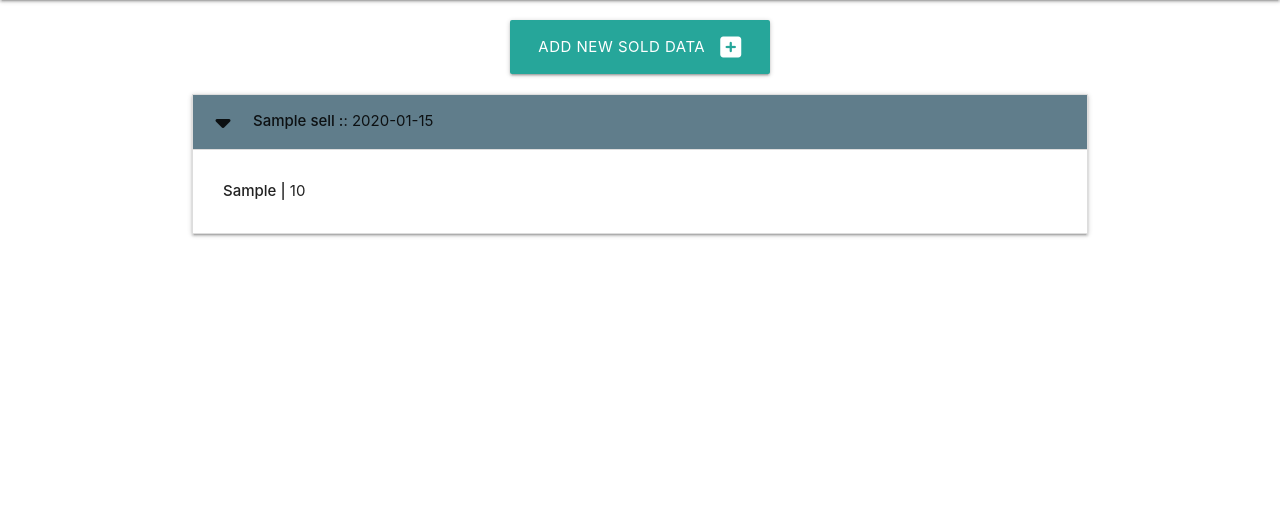
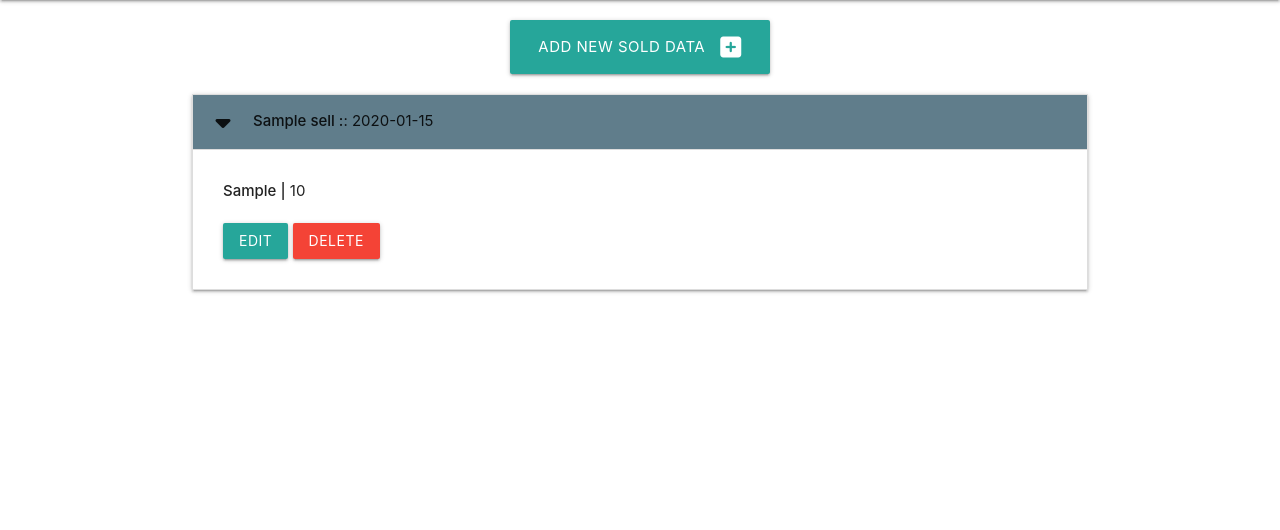
Before and after one commit to ZakariyeNor/db-flask-finale, a Flask app: page / in a window 1280 px wide, after a click that opens the changed part. Shown: the part 64-594 px from the top of the page. Run offline with Flask 3, Linux system fonts and the light colour scheme; tables that the repository leaves empty hold one stand-in row (values such as "Sample post"); some libraries are stand-ins or nearby versions.

Commit message:
change the template edit name and, it's view and links

```diff
--- a/sellmanager/routes.py
+++ b/sellmanager/routes.py
@@ -27,14 +27,14 @@ def new_category():
 
 
 
-@app.route("/edit_sells/<int:category_id>", methods=["GET", "POST"])
-def edit_sells(category_id):
-    edit_sells = Category.query.get_or_404(category_id)
+@app.route("/edit_category/<int:category_id>", methods=["GET", "POST"])
+def edit_category(category_id):
+    edit_category = Category.query.get_or_404(category_id)
     if request.method == "POST":
-        edit_sells.category_name = request.form.get('category_name')
+        edit_category.category_name = request.form.get('category_name')
         db.session.commit()
         return redirect(url_for('sells_category'))
-    return render_template('edit_sells.html', edit_sells=edit_sells)
+    return render_template('edit_category.html', edit_category=edit_category)
 
 
 
--- a/sellmanager/static/css/style.css
+++ b/sellmanager/static/css/style.css
@@ -4,11 +4,15 @@ body {
     flex-direction: column;
   }
 
-  main {
+main {
     flex: 1 0 auto;
   }
 
-  .mtin {
+.mtin {
 
     margin-top: 20px;
   }
+
+.carda .cardad {
+  margin-top: 20px;
+}
--- a/sellmanager/templates/edit_sells.html
+++ b/sellmanager/templates/edit_category.html
@@ -5,11 +5,11 @@
 <h3 class="blue-grey-taxt text-lighten-1- center-align">Edit Sells Category</h3>
 
 <div class="row card-panel grey lighten-5">
-    <form class="col s12" method="POST" action="{{ url_for('edit_sells', category_id=edit_sells.id) }}">
+    <form class="col s12" method="POST" action="{{ url_for('edit_category', category_id=edit_category.id) }}">
         <div class="row">
                 <div class="input-field col s12">
                     <i class="fa-solid fa-folder-open"></i>
-                    <input placeholder="Placeholder" value="{{ edit_sells.category_name }}" id="category_name" minlength="3" maxlength="25" name="category_name" type="text" class="validate" required>
+                    <input placeholder="Placeholder" value="{{ edit_category.category_name }}" id="category_name" minlength="3" maxlength="25" name="category_name" type="text" class="validate" required>
                     <label for="category_name">Category Name</label>
                 </div>
                 <div class="row">
--- a/sellmanager/templates/sells.html
+++ b/sellmanager/templates/sells.html
@@ -17,8 +17,13 @@
                 <strong>{{ sell.sold_name }} : </strong> : {{ sell.sold_date }}
 
             </div>
-            <div class="collapsible-body"><strong>{{ sell.sold_to }} |</strong>
+            <div class="collapsible-body carda"><strong>{{ sell.sold_to }} |</strong>
                 {{ sell.sold_total }}
+
+                <div class="card-action cardad">
+                    <a href="" class="btn btn-green">Edit</a>
+                    <a href="" class="btn red">Delete</a>
+                </div>
             </div>
         </li>
     {% endfor %}
--- a/sellmanager/templates/sells_category.html
+++ b/sellmanager/templates/sells_category.html
@@ -17,7 +17,7 @@
                 </div>
 
                 <div class="card-action">
-                <a href="{{ url_for('edit_sells', category_id=category.id )}}" class="btn btn-green">Edit</a>
+                <a href="{{ url_for('edit_category', category_id=category.id )}}" class="btn btn-green">Edit</a>
                 <a href="{{ url_for('delete_sells', category_id=category.id )}}" class="btn red">Delete</a>
                 </div>
             </div>
```
